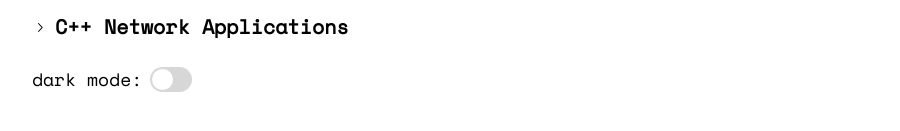
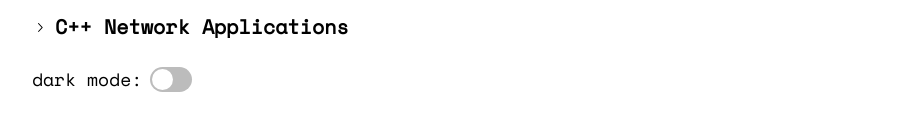
Before and after one commit to hmukesh5/hmukesh5.github.io, a React (Vite) app: page / in a window 1280 px wide. Shown: the part 453-584 px from the top of the page, without its empty margins (184-1084 px from the left). Built offline with nearby package versions, Linux system fonts and the light colour scheme.

Commit message:
color change
dark mode toggle color change

```diff
--- a/src/index.css
+++ b/src/index.css
@@ -53,7 +53,7 @@ body {
 .SwitchRoot {
     width: 42px;
     height: 25px;
-    background-color: #d7d7d7;
+    background-color: #bcbcbc;
     border-radius: 9999px;
     position: relative;
     -webkit-tap-highlight-color: rgba(0, 0, 0, 0);
```
